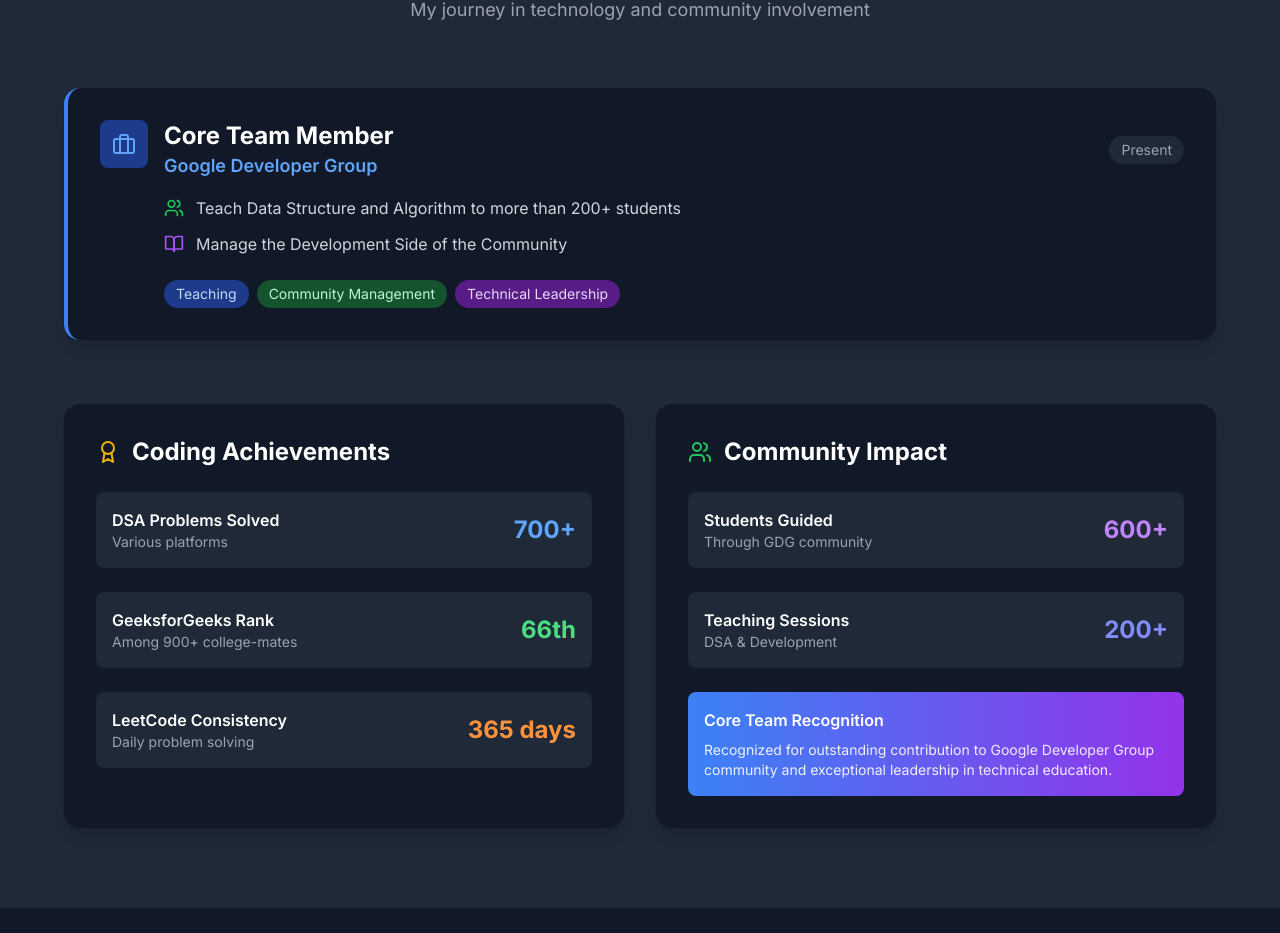
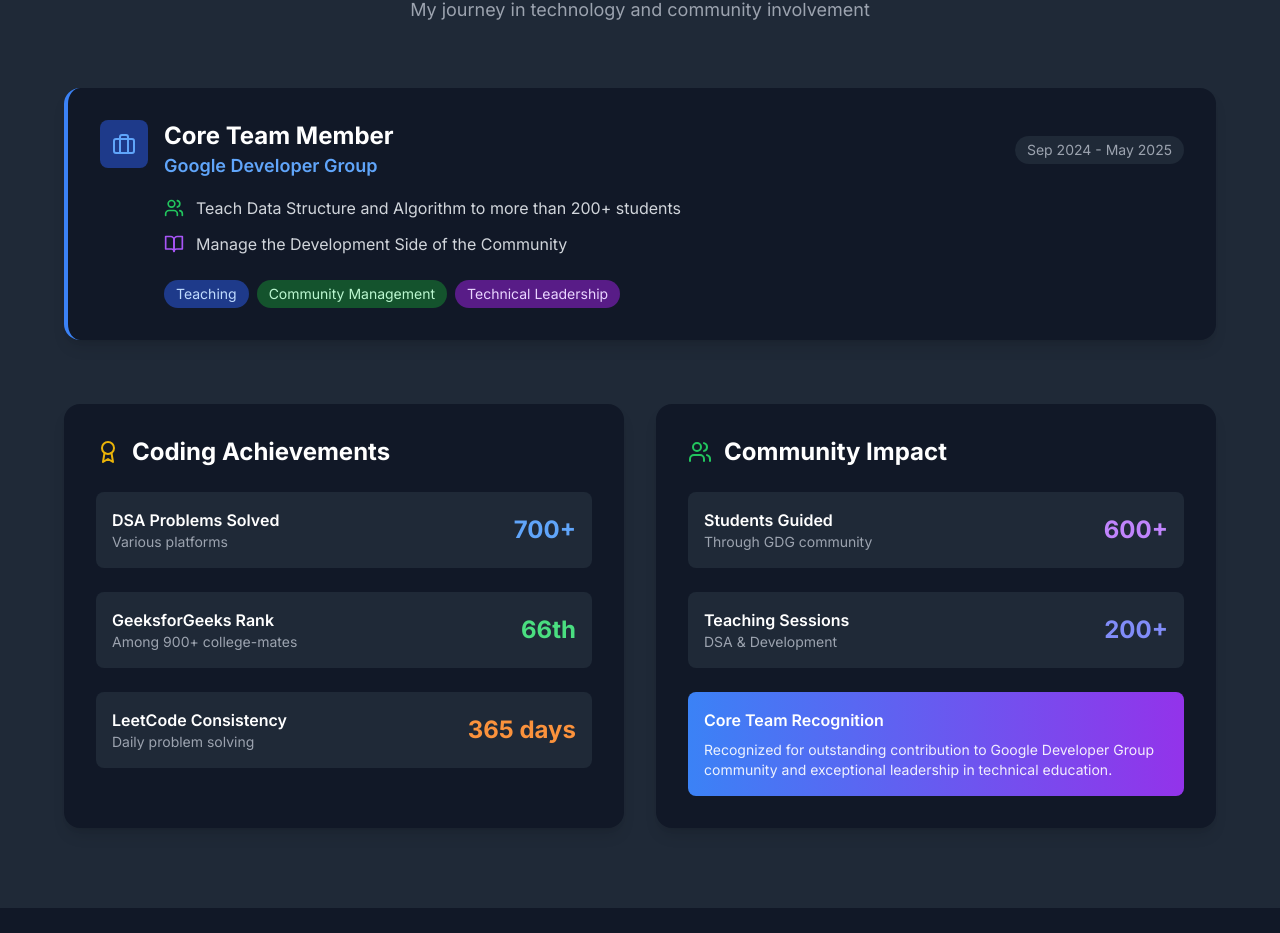
Before and after one commit to PralayeshMukherjee/My_Portfolio, a React (Vite) app: page / in a window 1280 px wide. Shown: the part 5616-6549 px from the top of the page. Built offline with nearby package versions, Linux system fonts and the light colour scheme; no server answers.

Commit message:
update the GDG time line

```diff
--- a/src/components/Experience.tsx
+++ b/src/components/Experience.tsx
@@ -35,7 +35,7 @@
                       </p>
                     </div>
                     <span className="text-sm text-gray-500 dark:text-gray-400 bg-gray-100 dark:bg-gray-800 px-3 py-1 rounded-full">
-                      Present
+                      Sep 2024 - May 2025
                     </span>
                   </div>
 
```
